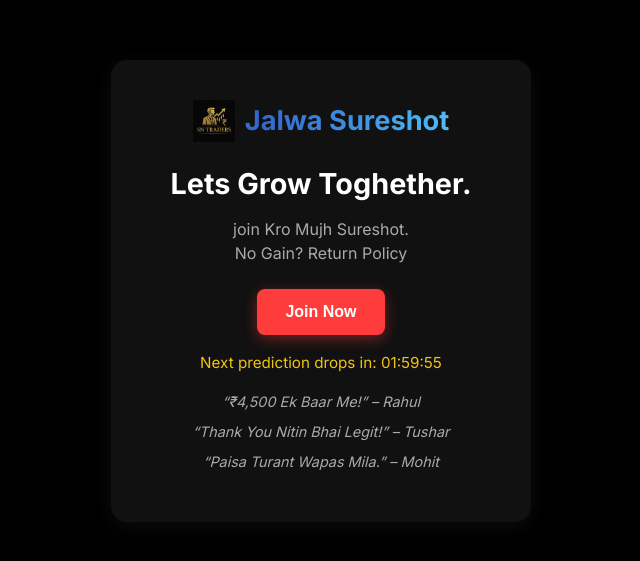
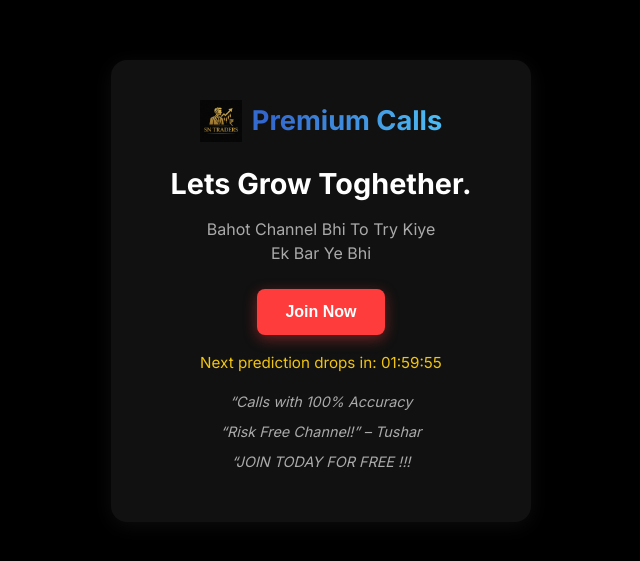
Before and after one commit to naveennitin/sntrder, a plain HTML site: page index.html in a window 1280 px wide. Shown: the part 109-670 px from the top of the page, without its empty margins (319-959 px from the left). Drawn offline with Linux system fonts and the light colour scheme.

Commit message:
Update index.html

```diff
--- a/index.html
+++ b/index.html
@@ -29,21 +29,21 @@ src="https://www.facebook.com/tr?id=1669459567068451&ev=PageView&noscript=1"
     <!-- Logo image replaces dart emoji -->
     <div class="logo-block">
   <img src="logo.png" alt="Jalwa Logo" class="logo-img" />
-  <div class="logo-text">Jalwa Sureshot</div>
+  <div class="logo-text">Premium Calls</div>
 </div>
 
     <h1>Lets Grow Toghether.</h1>
     <p class="description">
-      join Kro Mujh Sureshot.
-      <br />No Gain? Return Policy
+      Bahot Channel Bhi To Try Kiye
+      <br />Ek Bar Ye Bhi
     </p>
     <button class="cta-button" onclick="window.location.href='https://t.me/+5jUS3-r8fXoyYmJl'">Join Now</button>
-    <div class="timer" id="countdown">Next Signal drops in: 00:00</div>
+    <div class="timer" id="countdown">Next Signal Drops in: 00:00</div>
 
     <div class="testimonials">
-      <p>“₹4,500 Ek Baar Me!” – Rahul</p>
-      <p>“Thank You Nitin Bhai Legit!” – Tushar</p>
-      <p>“Paisa Turant Wapas Mila.” – Mohit</p>
+      <p>“Calls with 100% Accuracy</p>
+      <p>“Risk Free Channel!” – Tushar</p>
+      <p>“JOIN TODAY FOR FREE !!!</p>
     </div>
   </div>
 
```
